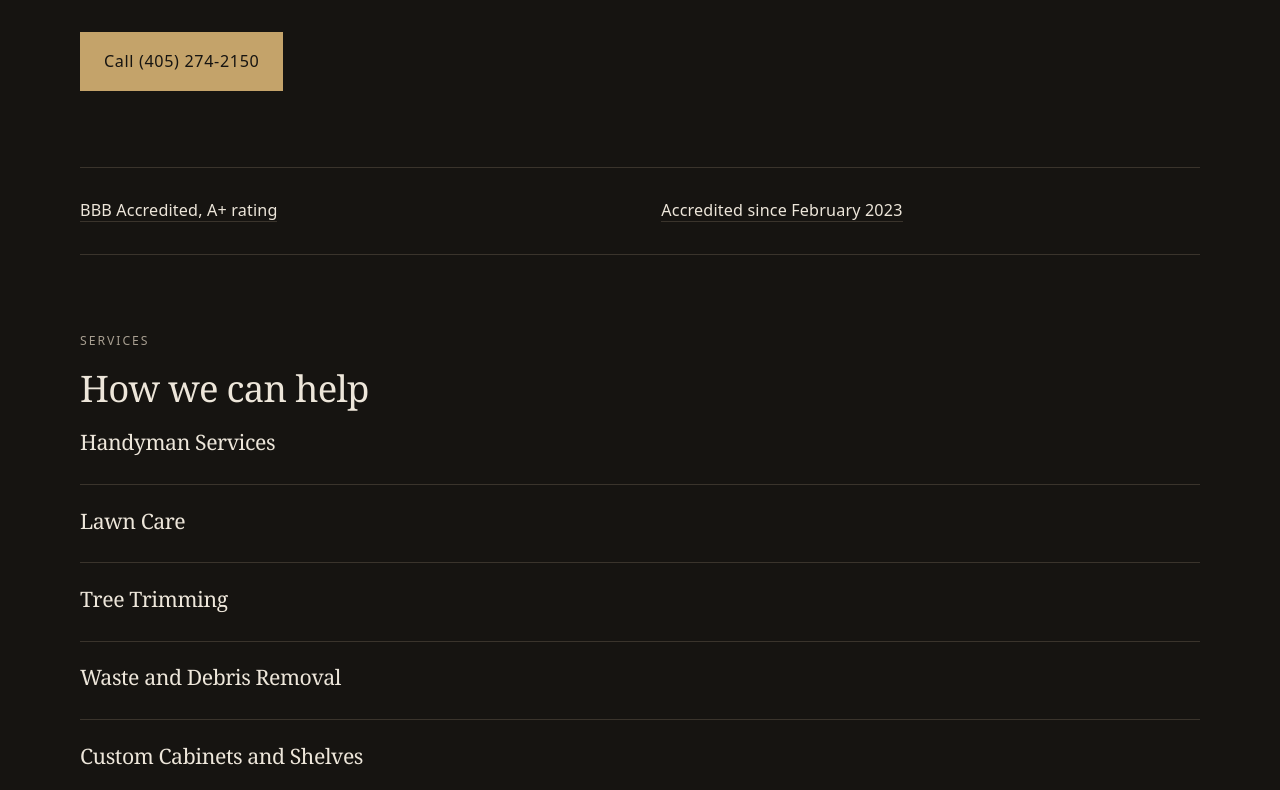
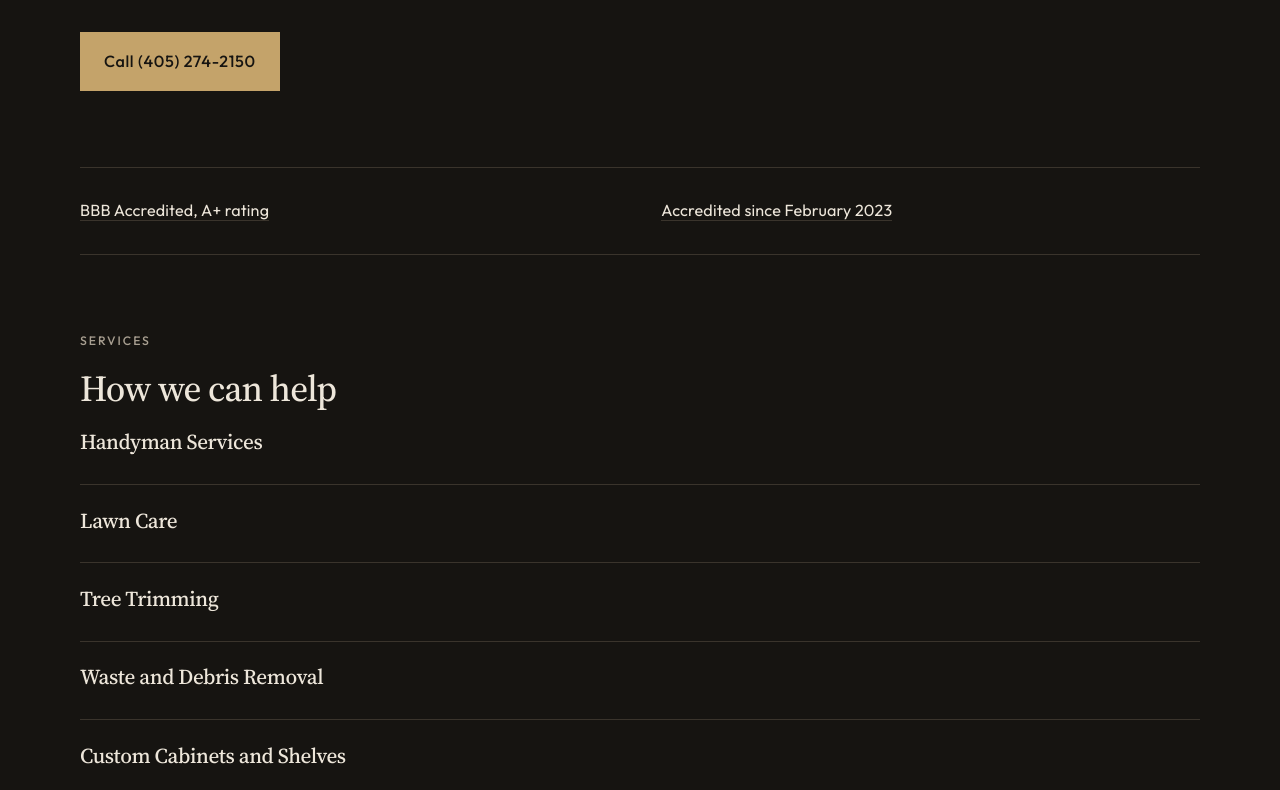
Before and after one commit to mccrawaiops/demo-jd-chaney, a plain HTML site: page index.html in a window 1280 px wide. Shown: the part 614-1404 px from the top of the page. Drawn offline with Linux system fonts and the light colour scheme.

Commit message:
Publish preview demo for JD Chaney LLC

```diff
--- a/styles.css
+++ b/styles.css
@@ -20,8 +20,6 @@
   --logo-h:52px;
   --logo-max-w:280px;
   --ribbon:#3f2a1d;
-  --font-head:Georgia,"Iowan Old Style","Times New Roman",serif;
-  --font-body:system-ui,-apple-system,"Segoe UI",sans-serif;
   --header-h:calc(var(--logo-h) + 1.5rem);
 }
 *,*::before,*::after{box-sizing:border-box}
@@ -295,3 +293,5 @@ blockquote.review{margin:0}
   *,*::before,*::after{animation:none !important;transition:none !important}
   .hero-bleed .hero-media img{transform:none}
 }
+
+:root{--font-head:'Source Serif 4', Georgia, "Times New Roman", serif;--font-body:'Outfit', system-ui, -apple-system, sans-serif;}
```
